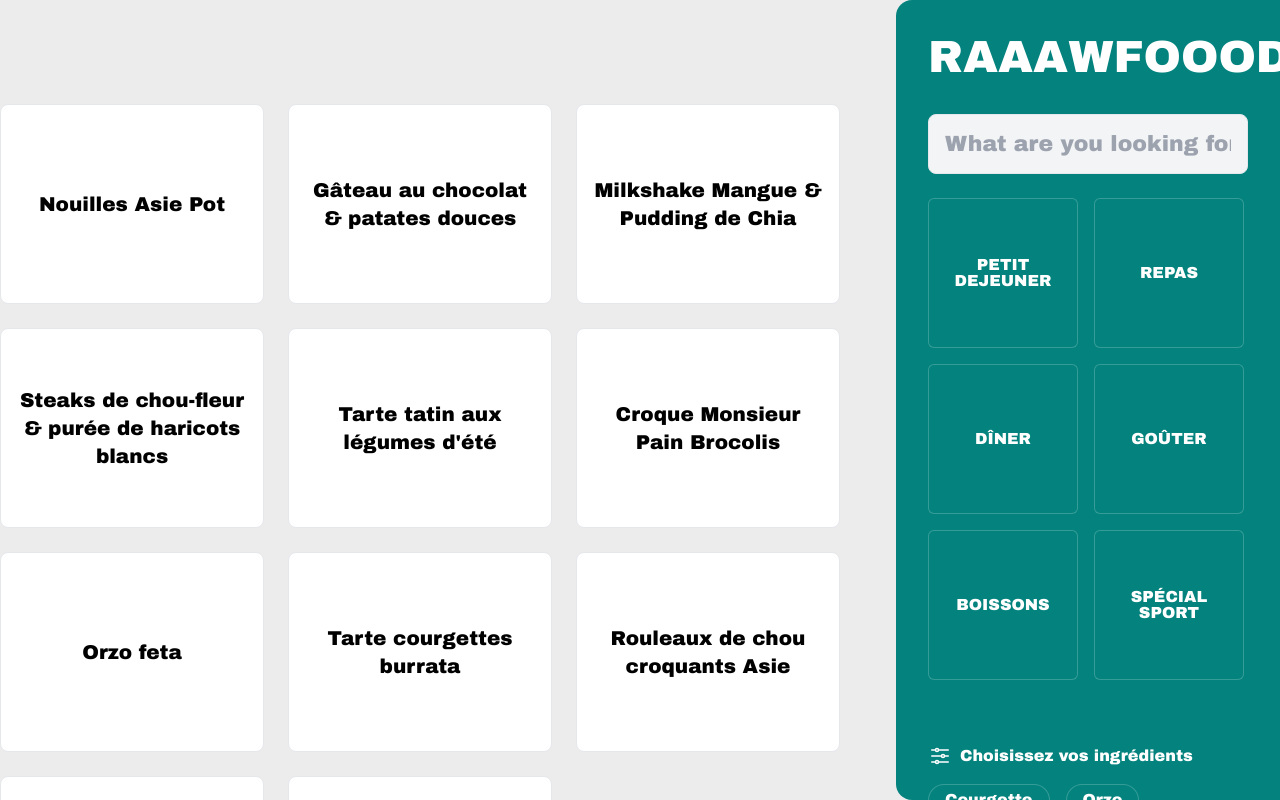
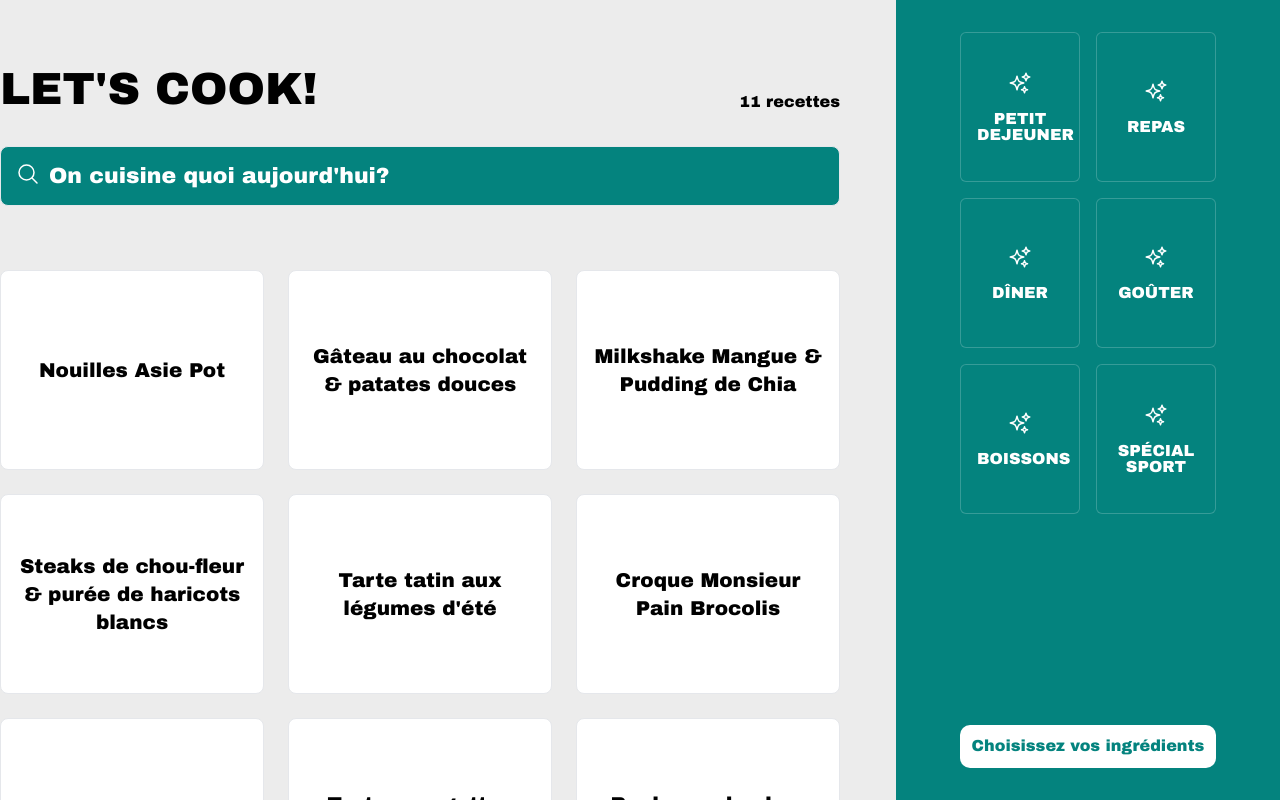
Before and after one commit to mrs-playground/raaawfoood, a Vue app: page /raaawfoood/articles in a window 1280 px wide. Shown: the top 800 px of the page. Built offline with nearby package versions, Linux system fonts and the light colour scheme.

Commit message:
Improve elements

```diff
--- a/index.html
+++ b/index.html
@@ -4,7 +4,7 @@
     <meta charset="UTF-8" />
     <link rel="icon" type="image/svg+xml" href="/favicon.png" />
     <meta name="viewport" content="width=device-width, initial-scale=1.0" />
-    <title>RaaawFoood</title>
+    <title>Let's cook!</title>
 
     <link rel="preconnect" href="https://fonts.googleapis.com">
     <link rel="preconnect" href="https://fonts.gstatic.com" crossorigin>
--- a/src/components/Article.vue
+++ b/src/components/Article.vue
@@ -21,13 +21,20 @@ export default {
     <div>
       <div class="pb-[5rem] pt-[2rem]">
         <div class="text-center uppercase mb-[0.5rem]">
-          <router-link :to="{ name: 'Articles'  }">Retour aux recettes</router-link> <br>
+          <router-link class="transition-all inline-flex items-center hover:bg-[#04837E]/0 hover:text-[#04837E] border-[#04837E] border-[1px] gap-2 bg-[#04837E] text-white pl-[1rem] pr-[1rem] pt-[0.3rem] pb-[0.3rem]" :to="{ name: 'Articles'  }">
+            <div>
+              <svg xmlns="http://www.w3.org/2000/svg" fill="none" viewBox="0 0 24 24" stroke-width="1.5" stroke="currentColor" class="w-5 h-5">
+                <path stroke-linecap="round" stroke-linejoin="round" d="M10.5 19.5 3 12m0 0 7.5-7.5M3 12h18" />
+              </svg>
+            </div>
+            Retour aux recettes</router-link> <br>
         </div>
-        <h1 class="font-bold leading-[1] text-[70px] uppercase pb-[2rem] text-center max-w-[900px] mx-auto max-lg:text-[10vw] text-[#04837E]">{{ object.title }}</h1>
+        <h1 class="mt-[2rem] font-bold leading-[1] text-[70px] uppercase pb-[2rem] text-center max-w-[900px] mx-auto max-lg:text-[10vw] text-[#04837E]">{{ object.title }}</h1>
       </div>
 
-      <div class="max-w-[1200px] mx-auto flex gap-[5rem] pt-[2rem]">
-        <div class="w-[60%] mb-4 pb-[5rem]">
+      <div class="max-w-[1200px] mx-auto flex max-lg:flex-col max-lg:gap-[1rem] gap-[5rem] pt-[2rem]">
+
+        <div class="w-[60%] max-lg:w-full mb-4 pb-[2rem]">
           <div>
               <h2 class="text-[32px] uppercase pb-[2rem] text-[#04837E]">Préparation</h2>
               <ul>
@@ -43,7 +50,7 @@ export default {
           </div>
         </div>
 
-        <div class="w-[40%] mb-4 pb-[1rem]">
+        <div class="w-[40%] max-lg:w-full mb-4 pb-[1rem]">
         <div>
             <h2 class="text-[32px] uppercase pb-[2rem] text-[#04837E]">Ingrédients</h2>
             <ul>
--- a/src/components/IngredientFilter.vue
+++ b/src/components/IngredientFilter.vue
@@ -1,25 +1,25 @@
 <template>
-
-  <div class="mt-[4rem]">
-    <div class="flex items-center gap-2">
-      <button>
-        <svg xmlns="http://www.w3.org/2000/svg" fill="none" viewBox="0 0 24 24" stroke-width="1.5" stroke="white" class="w-6 h-6">
-          <path stroke-linecap="round" stroke-linejoin="round" d="M10.5 6h9.75M10.5 6a1.5 1.5 0 1 1-3 0m3 0a1.5 1.5 0 1 0-3 0M3.75 6H7.5m3 12h9.75m-9.75 0a1.5 1.5 0 0 1-3 0m3 0a1.5 1.5 0 0 0-3 0m-3.75 0H7.5m9-6h3.75m-3.75 0a1.5 1.5 0 0 1-3 0m3 0a1.5 1.5 0 0 0-3 0m-9.75 0h9.75" />
+  <div v-if="isPopupVisible" class="popup-overlay">
+    <div class="popup-content">
+      <div class="flex justify-end">
+        <button @click="$emit('close-popup')" class="text-white">
+          <svg xmlns="http://www.w3.org/2000/svg" fill="none" viewBox="0 0 24 24" stroke-width="1.5" stroke="currentColor" class="w-6 h-6">
+            <path stroke-linecap="round" stroke-linejoin="round" d="M6 18 18 6M6 6l12 12" />
           </svg>
         </button>
-    <p class="text-white">Choisissez vos ingrédients</p>
       </div>
-    <ul class="flex flex-wrap gap-[1rem] mt-[1rem]">
+      <ul class="flex flex-wrap gap-[0.5rem] mt-[2rem]">
         <li v-for="ingredient in ingredients" :key="ingredient.id">
           <button
             @click="$emit('update-ingredient-filter', ingredient.title)"
             :class="selectedIngredients.includes(ingredient.title) ? 'text-blue-500 font-bold' : 'text-white'"
-          class="hover:bg-white/40 transition-all border-white/20 bg-[#04837E] hover:text-black pt-[0.2rem] pb-[0.2rem] pl-[1rem] pr-[1rem] border-[1px] rounded-[30px]"
+            class="hover:bg-white/40 transition-all border-white/20 bg-[#04837E] hover:text-black pt-[0.2rem] pb-[0.2rem] pl-[1rem] pr-[1rem] border-[1px] rounded-[10px]"
           >
             {{ ingredient.title }}
           </button>
         </li>
       </ul>
+    </div>
   </div>
 </template>
 
@@ -28,6 +28,31 @@ export default {
   props: {
     ingredients: Array,
     selectedIngredients: Array,
+    isPopupVisible: Boolean,
   },
 };
 </script>
+
+<style scoped>
+.popup-overlay {
+  position: fixed;
+  top: 0;
+  left: 0;
+  width: 100%;
+  height: 100%;
+  background: rgba(0, 0, 0, 0.8);
+  z-index: 1000;
+}
+
+.popup-content {
+  position: absolute;
+  top: 50%;
+  left: 50%;
+  transform: translate(-50%, -50%);
+  background: #04837E;
+  height: 70%;
+  border-radius: 8px;
+  width: 70%;
+  padding: 2rem;
+}
+</style>
--- a/src/components/MealFilter.vue
+++ b/src/components/MealFilter.vue
@@ -1,11 +1,16 @@
 <template>
-  <ul class="flex flex-wrap gap-[1rem] mt-[1rem] mb-[1rem]">
+  <ul class="grid grid-cols-1 md:grid-cols-2 lg:grid-cols-2 gap-[1rem]">
     <li v-for="meal in meals" :key="meal.id">
       <button
         @click="$emit('update-meal-filter', meal.title)"
         :class="selectedMeals.includes(meal.title) ? 'text-white bg-black' : 'text-white'"
-        class="leading-[1] uppercase hover:bg-white/40 transition-all border-white/20 bg-[#04837E] hover:text-black pt-[0.2rem] pb-[0.2rem] pl-[1rem] pr-[1rem] h-[150px] w-[150px] border-[1px] rounded-[6px]"
+        class="leading-[1] h-[150px] text-center uppercase hover:bg-white/40 transition-all border-white/20 bg-[#04837E] hover:text-black pt-[1rem] pb-[1rem] pl-[1rem] pr-[1rem] w-full border-[1px] rounded-[6px]"
       >
+      <div class="flex justify-center mb-[1rem]">
+        <svg xmlns="http://www.w3.org/2000/svg" fill="none" viewBox="0 0 24 24" stroke-width="1.5" stroke="currentColor" class="w-6 h-6">
+          <path stroke-linecap="round" stroke-linejoin="round" d="M9.813 15.904 9 18.75l-.813-2.846a4.5 4.5 0 0 0-3.09-3.09L2.25 12l2.846-.813a4.5 4.5 0 0 0 3.09-3.09L9 5.25l.813 2.846a4.5 4.5 0 0 0 3.09 3.09L15.75 12l-2.846.813a4.5 4.5 0 0 0-3.09 3.09ZM18.259 8.715 18 9.75l-.259-1.035a3.375 3.375 0 0 0-2.455-2.456L14.25 6l1.036-.259a3.375 3.375 0 0 0 2.455-2.456L18 2.25l.259 1.035a3.375 3.375 0 0 0 2.456 2.456L21.75 6l-1.035.259a3.375 3.375 0 0 0-2.456 2.456ZM16.894 20.567 16.5 21.75l-.394-1.183a2.25 2.25 0 0 0-1.423-1.423L13.5 18.75l1.183-.394a2.25 2.25 0 0 0 1.423-1.423l.394-1.183.394 1.183a2.25 2.25 0 0 0 1.423 1.423l1.183.394-1.183.394a2.25 2.25 0 0 0-1.423 1.423Z" />
+        </svg>
+      </div>
         {{ meal.title }}
       </button>
     </li>
--- a/src/views/ArticlesPage.vue
+++ b/src/views/ArticlesPage.vue
@@ -21,6 +21,7 @@ export default {
         selectedMeals: [],
         selectedIngredients: [],
       },
+      isIngredientPopupVisible: false,
     };
   },
   computed: {
@@ -32,6 +33,9 @@ export default {
     },
   },
   methods: {
+    toggleIngredientPopup() {
+      this.isIngredientPopupVisible = !this.isIngredientPopupVisible;
+    },
     // Recherche par titre
     filterSearch(recipe) {
       return !this.filters.query
@@ -58,9 +62,7 @@ export default {
     // Mise à jour des filtres d'ingrédients
     setIngredientFilter(ingredient) {
       if (this.filters.selectedIngredients.includes(ingredient)) {
-        this.filters.selectedIngredients = this.filters.selectedIngredients.filter(
-          (i) => i !== ingredient
-        );
+        this.filters.selectedIngredients = this.filters.selectedIngredients.filter((i) => i !== ingredient);
       } else {
         this.filters.selectedIngredients.push(ingredient);
       }
@@ -84,12 +86,43 @@ export default {
 </script>
 
 <template>
-  <div class="container mx-auto flex gap-[5rem] pb-[10rem]">
+  <div class="container mx-auto max-lg:pl-[2rem] max-lg:pr-[2rem] flex max-lg:block gap-[5rem] pb-[10rem]">
 
-    <div class="w-[70%]">
+    <div class="w-[70%] max-lg:w-full">
       <!-- Liste des recettes -->
+
+      <div class="mb-[2rem] flex max-lg:block justify-between items-end">
+        <router-link :to="{ name: 'Home'  }">
+          <h1 class="text-black leading-[1.1] uppercase text-[45px] relative inline-block">
+            Let's cook!<sup class="absolute top-0 text-[20px] right-[-30px] font-medium text-white">
+          </sup></h1>
+        </router-link>
+        <p>{{ filteredRecipes.length }} recettes</p>
+      </div>
+
+      <!-- Recherche -->
+      <div class="flex gap-8 items-center mb-6">
+        <div class="flex-grow relative">
+          <div class="absolute top-[1rem] left-[1rem]">
+            <svg xmlns="http://www.w3.org/2000/svg" fill="none" viewBox="0 0 24 24" stroke-width="1.5" stroke="white" class="w-6 h-6">
+            <path stroke-linecap="round" stroke-linejoin="round" d="m21 21-5.197-5.197m0 0A7.5 7.5 0 1 0 5.196 5.196a7.5 7.5 0 0 0 10.607 10.607Z" />
+            </svg>
+          </div>
+          <input
+            type="text"
+            v-model="filters.query"
+            placeholder="On cuisine quoi aujourd'hui?"
+            class="w-full px-4 pl-[3rem] pt-[0.2rem] text-white bg-[#04837E] border rounded-lg focus:pl-[3rem] h-[60px]"
+            />
+        </div>
+      </div>
+
       <div class="pt-10">
-        <ul class="grid grid-cols-1 md:grid-cols-2 lg:grid-cols-3 gap-6">
+      <div v-if="filteredRecipes.length === 0" class="text-center text-gray-500 font-semibold">
+        Pas encore de recettes pour cette recherche
+      </div>
+
+      <ul v-else class="grid grid-cols-1 md:grid-cols-2 lg:grid-cols-3 gap-6">
         <li
           v-for="recipe in filteredRecipes"
           :key="recipe.id"
@@ -106,32 +139,12 @@ export default {
     </div>
     </div>
 
-    <div class="w-[30%]">
+    <div class="w-[30%] max-lg:w-full">
       <!--Empty-->
     </div>
 
   </div>
-    <div class="fixed top-0 right-0 w-[30%] h-screen bg-[#04837E] p-[2rem] rounded-tl-[16px] rounded-bl-[16px]">
-
-      <div class="mb-[2rem]">
-        <router-link :to="{ name: 'Home'  }">
-          <h1 class="text-white leading-[1.1] uppercase text-[45px] relative inline-block">
-            RaaawFoood<sup class="absolute top-0 text-[20px] right-[-30px] font-medium text-white">{{ filteredRecipes.length }}
-          </sup></h1>
-        </router-link>
-      </div>
-
-      <!-- Recherche -->
-      <div class="flex gap-8 items-center mb-6">
-        <div class="flex-grow">
-          <input
-            type="text"
-            v-model="filters.query"
-            placeholder="What are you looking for?"
-            class="w-full px-4 pt-[0.2rem] text-gray-700 bg-gray-100 border rounded-lg focus:outline-none focus:ring-2 focus:ring-blue-500 h-[60px]"
-            />
-        </div>
-      </div>
+    <div class="max-lg:hidden fixed top-0 right-0 w-[30%] h-screen bg-[#04837E] pt-[2rem] pl-[4rem] pr-[4rem] pb-[2rem] flex flex-col justify-between">
 
       <!-- Filtres par repas -->
       <MealFilter
@@ -140,18 +153,31 @@ export default {
         @update-meal-filter="setMealFilter"
       />
 
-      <!-- Filtres par ingrédients -->
+      <button @click="toggleIngredientPopup" class="flex-inline pt-[0.6rem] pb-[0.6rem] rounded-[10px] items-center gap-2 mt-[4rem] bg-white">
+          <!-- <div>
+            <svg xmlns="http://www.w3.org/2000/svg" fill="none" viewBox="0 0 24 24" stroke-width="1.5" stroke="#04837E" class="w-6 h-6">
+              <path stroke-linecap="round" stroke-linejoin="round" d="M10.5 6h9.75M10.5 6a1.5 1.5 0 1 1-3 0m3 0a1.5 1.5 0 1 0-3 0M3.75 6H7.5m3 12h9.75m-9.75 0a1.5 1.5 0 0 1-3 0m3 0a1.5 1.5 0 0 0-3 0m-3.75 0H7.5m9-6h3.75m-3.75 0a1.5 1.5 0 0 1-3 0m3 0a1.5 1.5 0 0 0-3 0m-9.75 0h9.75" />
+            </svg>
+          </div> -->
+          <p class="text-[#04837E]">Choisissez vos ingrédients</p>
+      </button>
+
+    </div>
+
     <IngredientFilter
     :ingredients="ingredients"
     :selectedIngredients="filters.selectedIngredients"
+    :isPopupVisible="isIngredientPopupVisible"
     @update-ingredient-filter="setIngredientFilter"
+    @close-popup="toggleIngredientPopup"
     />
-    </div>
+
 </template>
 
 <style scoped>
 input::placeholder {
   font-size: 22px;
+  color: white;
 }
 input:focus {
   font-size: 22px;
```
Lines whose indentation alone changed are shown as unchanged.
